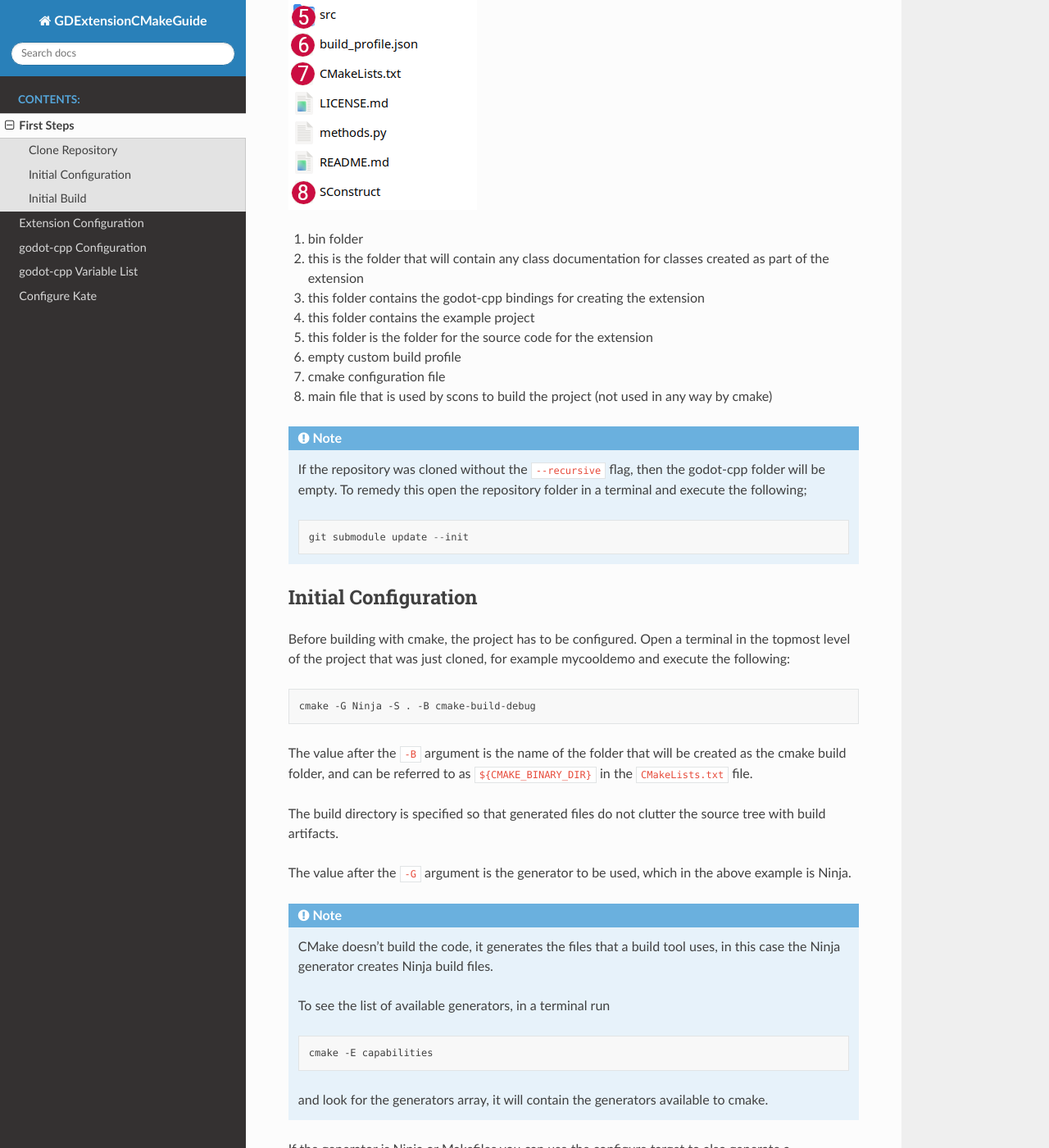
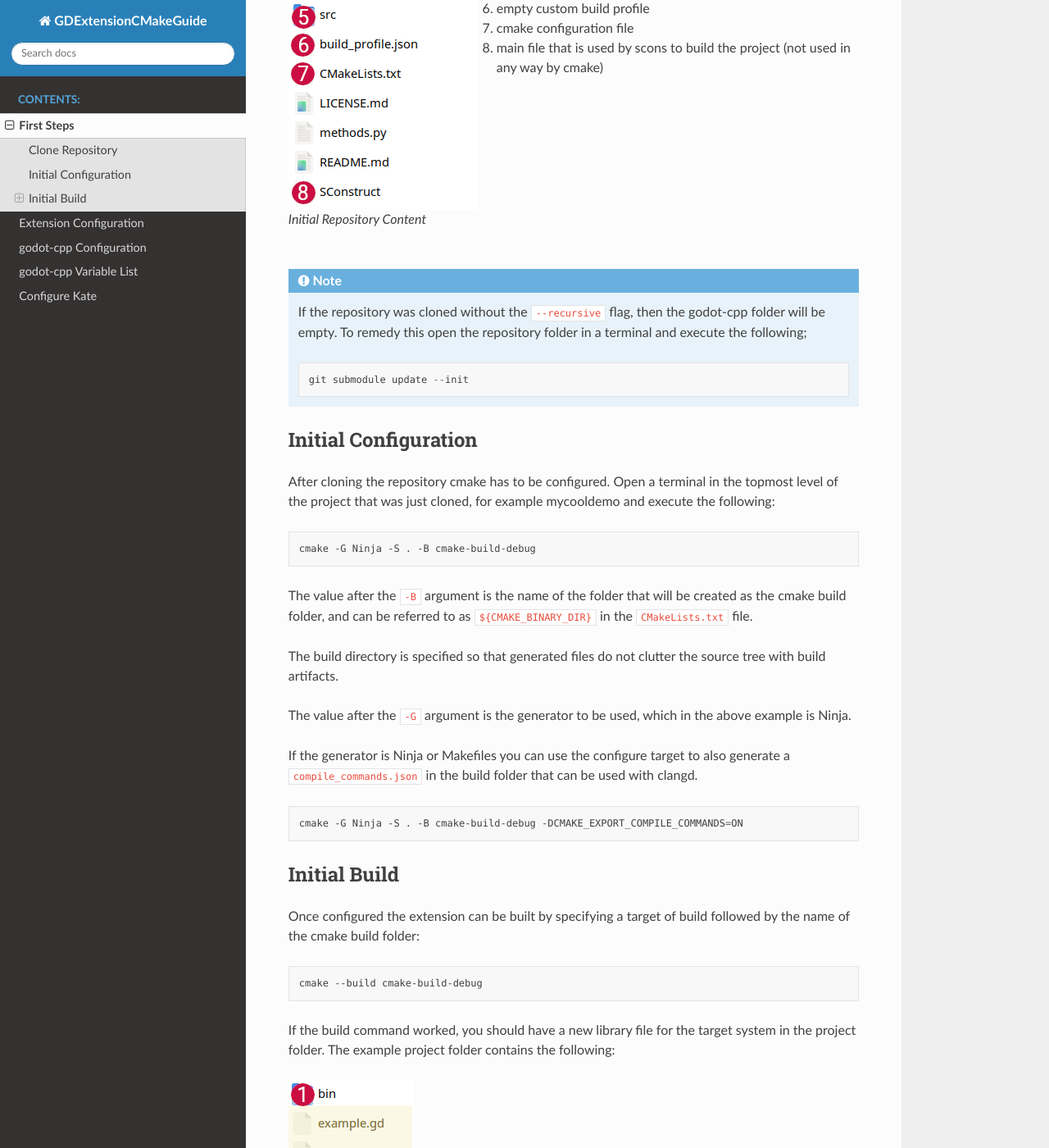
Before and after one commit to silenuz/GDExtension_CMake, a Sphinx documentation site: the page built from docs/source/introduction/first_steps.rst, in a window 1280 px wide and 1400 px high, scrolled down 764 px. Shown: the whole window at 82% size. Built offline with Sphinx 7.4.7 and the Read the Docs theme 3.1.0, drawn with Linux system fonts in a browser that asks for light colours; some of the changed text lies outside the part shown.

Commit message:
first steps edited based on feedback from  	enetheru

```diff
--- a/docs/source/introduction/first_steps.rst
+++ b/docs/source/introduction/first_steps.rst
@@ -23,13 +23,16 @@ created from the template is called mycooldemo:
 
 Once cloned, you will have a project that is composed as follows:
 
-.. image:: img/intial_repo_content.png
+.. figure:: img/intial_repo_content.png
+    :align: left
+
+    Initial Repository Content
 
 #. bin folder
-#. this is the folder that will contain any class documentation for classes created as part of the extension
-#. this folder contains the godot-cpp bindings for creating the extension
-#. this folder contains the example project
-#. this folder is the folder for the source code for the extension
+#. Contains any class documentation for classes created as part of the extension
+#. godot-cpp bindings for creating the extension
+#. example project
+#. source code for the extension
 #. empty custom build profile
 #. cmake configuration file
 #. main file that is used by scons to build the project (not used in any way by cmake)
@@ -45,7 +48,7 @@ Once cloned, you will have a project that is composed as follows:
 Initial Configuration
 =====================
 
-Before building with cmake, the project has to be configured.  Open a terminal in the topmost level of the project that
+After cloning the repository cmake has to be configured. Open a terminal in the topmost level of the project that
 was just cloned,  for example mycooldemo and execute the following:
 
 .. code:: shell
@@ -60,17 +63,18 @@ The build directory is specified so that generated files do not clutter the sour
 
 The value after the ``-G`` argument is the generator to be used, which in the above example is Ninja.
 
-.. note::
-    CMake doesn't build the code, it generates the files that a build tool uses, in this case the Ninja generator creates
-    Ninja build files.
+..
+    .. note::
+        CMake doesn't build the code, it generates the files that a build tool uses, in this case the Ninja generator creates
+        Ninja build files.
 
-    To see the list of available generators, in a terminal run
+        To see the list of available generators, in a terminal run
 
-    .. code:: shell
+        .. code:: shell
 
-        cmake -E capabilities
+            cmake -E capabilities
 
-    and look for the generators array, it will contain the generators available to cmake.
+        and look for the generators array, it will contain the generators available to cmake.
 
 If the generator is Ninja or Makefiles you can use the configure target to also generate a ``compile_commands.json`` in the build folder
 that can be used with clangd.
```
Also changed, not shown: other parts of docs/source/introduction/first_steps.rst (+5 -0 lines).
